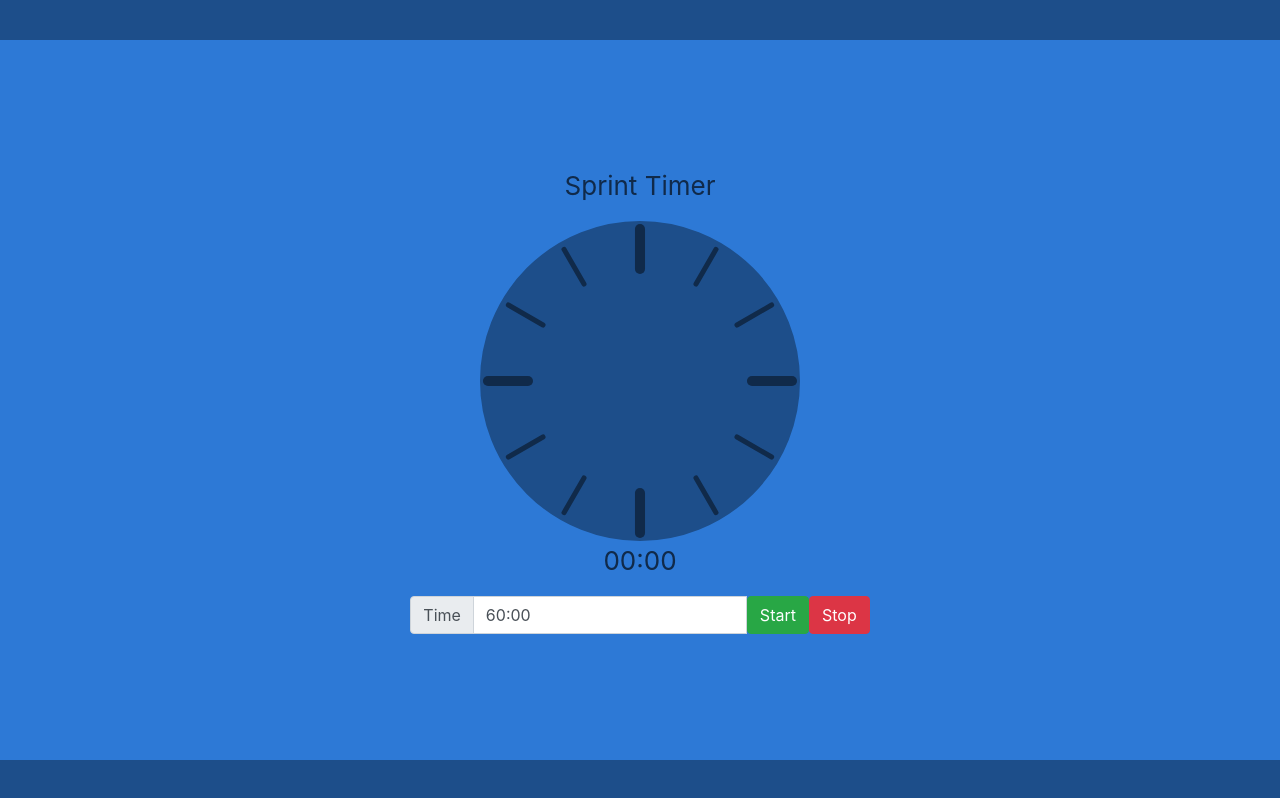
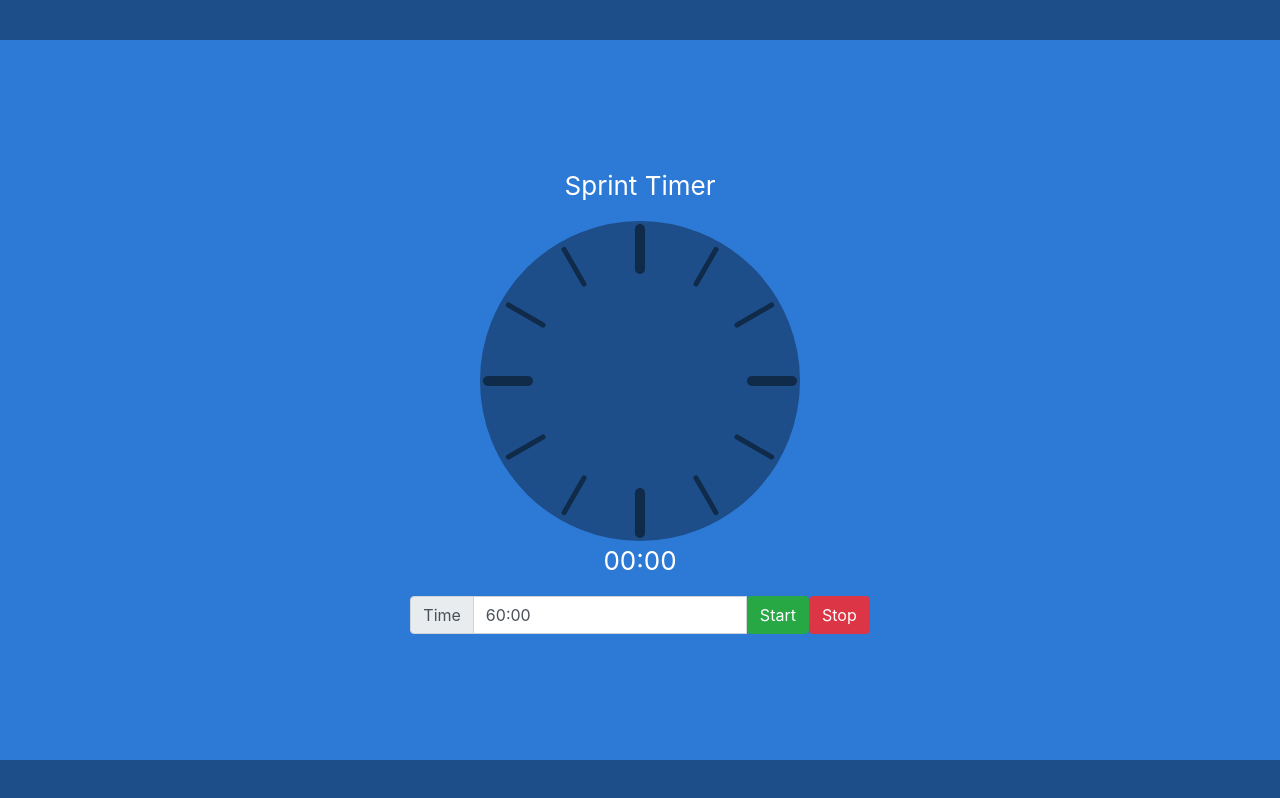
Before and after one commit to tallua/sprint-timer, a React (Create React App) app: page / in a window 1280 px wide. Built offline with nearby package versions, Linux system fonts and the light colour scheme.

Commit message:
change color

```diff
--- a/src/App.css
+++ b/src/App.css
@@ -21,7 +21,7 @@
   align-items: center;
   justify-content: center;
   font-size: calc(10px + 2vmin);
-  color: #102A4A;
+  color: white;
 }
 
 .App-footer {
--- a/src/components/timers/circle-timer.css
+++ b/src/components/timers/circle-timer.css
@@ -23,5 +23,5 @@
 .circle-timer-svg >g:nth-child(3) >circle{
   stroke: #703030CF;
   transform-origin: center;
-  transform: rotate(-90deg) scale(0.95, -0.95);
+  transform: rotate(-90deg) scale(0.75, -0.75);
 }
```
